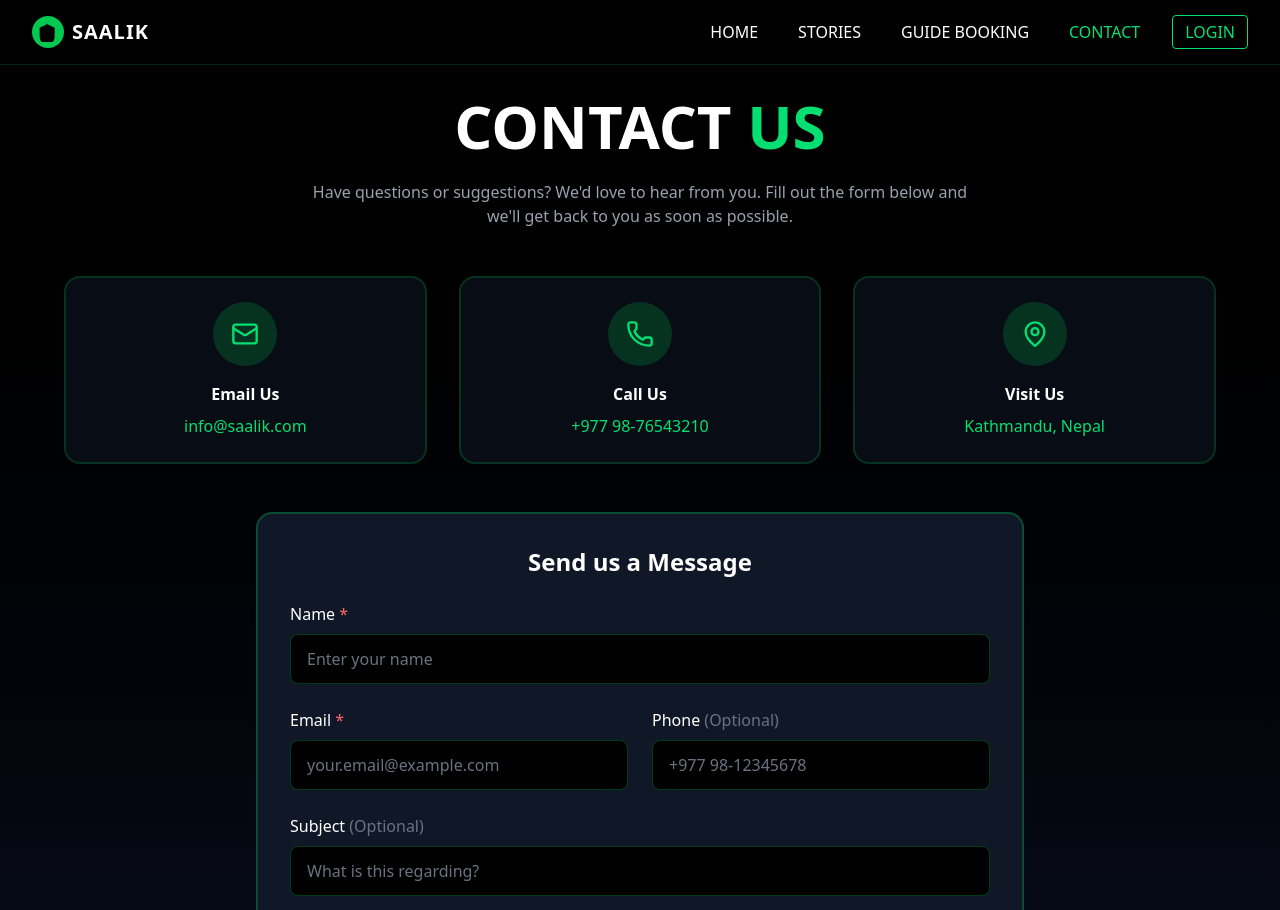
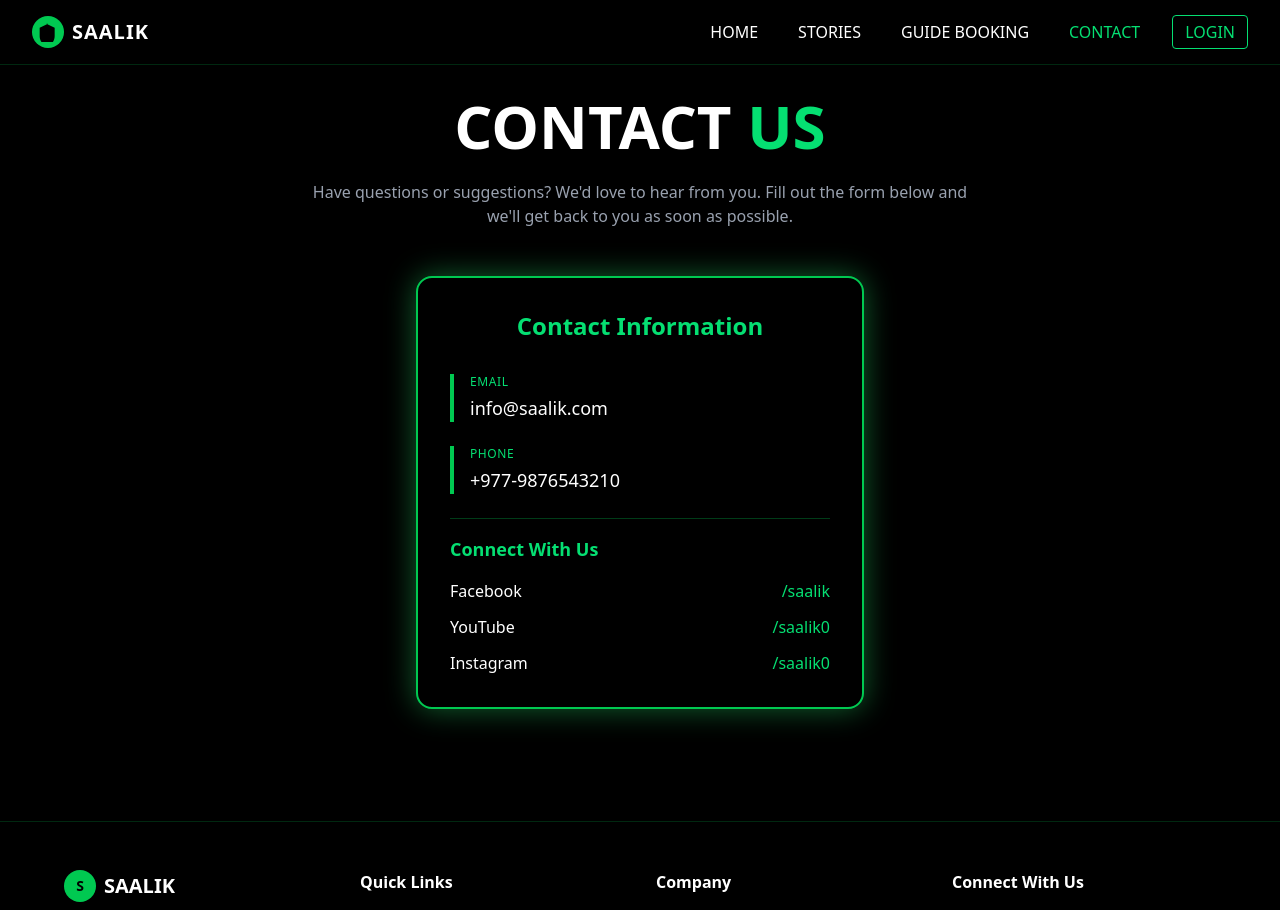
Before and after one commit to Suraj24-stack/Saalik, a React (Vite) app in the folder saalik-platform/: page /contact in a window 1280 px wide. Shown: the top 910 px of the page. Built offline with nearby package versions, Linux system fonts and the light colour scheme.

Commit message:
changing UI of contact page

```diff
--- a/saalik-platform/src/pages/ContactPage.jsx
+++ b/saalik-platform/src/pages/ContactPage.jsx
@@ -1,5 +1,4 @@
 import React, { useState } from 'react';
-import { Mail, Phone, MapPin } from 'lucide-react';
 
 const ContactPage = () => {
   const [formData, setFormData] = useState({
@@ -24,7 +23,7 @@ const ContactPage = () => {
   };
 
   return (
-    <div className="min-h-screen bg-gradient-to-b from-black to-gray-900 pt-24 pb-16 px-4">
+    <div className="min-h-screen bg-black pt-24 pb-16 px-4">
       <div className="max-w-6xl mx-auto">
         <h1 className="text-4xl md:text-6xl font-bold text-center mb-6">
           <span className="text-white">CONTACT </span>
@@ -36,120 +35,43 @@ const ContactPage = () => {
           Fill out the form below and we'll get back to you as soon as possible.
         </p>
 
-        {/* Contact Info Cards */}
-        <div className="grid md:grid-cols-3 gap-8 mb-12">
-          <div className="bg-gray-900/50 rounded-2xl p-6 border-2 border-green-500/20 hover:border-green-500/40 transition-all text-center">
-            <div className="w-16 h-16 bg-green-500/20 rounded-full flex items-center justify-center mx-auto mb-4">
-              <Mail className="text-green-400" size={28} />
-            </div>
-            <h3 className="text-white font-bold mb-2">Email Us</h3>
-            <a href="mailto:info@saalik.com" className="text-green-400 hover:text-green-300 transition-colors">
+        <div className="max-w-md mx-auto mb-12">
+          <div className="bg-black rounded-2xl p-8 border-2 border-green-500 shadow-[0_0_30px_rgba(34,197,94,0.5)]">
+            <h2 className="text-2xl font-bold text-green-400 mb-8 text-center">Contact Information</h2>
+
+            <div className="space-y-6">
+              <div className="border-l-4 border-green-500 pl-4">
+                <div className="text-green-400 text-xs uppercase tracking-wider mb-1">EMAIL</div>
+                <a href="mailto:info@saalik.com" className="text-white text-lg hover:text-green-400 transition-colors">
                   info@saalik.com
                 </a>
               </div>
 
-          <div className="bg-gray-900/50 rounded-2xl p-6 border-2 border-green-500/20 hover:border-green-500/40 transition-all text-center">
-            <div className="w-16 h-16 bg-green-500/20 rounded-full flex items-center justify-center mx-auto mb-4">
-              <Phone className="text-green-400" size={28} />
-            </div>
-            <h3 className="text-white font-bold mb-2">Call Us</h3>
-            <a href="tel:+9779876543210" className="text-green-400 hover:text-green-300 transition-colors">
-              +977 98-76543210
+              <div className="border-l-4 border-green-500 pl-4">
+                <div className="text-green-400 text-xs uppercase tracking-wider mb-1">PHONE</div>
+                <a href="tel:+9779876543210" className="text-white text-lg hover:text-green-400 transition-colors">
+                  +977-9876543210
                 </a>
               </div>
 
-          <div className="bg-gray-900/50 rounded-2xl p-6 border-2 border-green-500/20 hover:border-green-500/40 transition-all text-center">
-            <div className="w-16 h-16 bg-green-500/20 rounded-full flex items-center justify-center mx-auto mb-4">
-              <MapPin className="text-green-400" size={28} />
+              <div className="pt-4 border-t border-green-500/30">
+                <div className="text-green-400 text-lg font-semibold mb-4">Connect With Us</div>
+                <div className="space-y-3">
+                  <div className="flex items-center justify-between">
+                    <span className="text-white">Facebook</span>
+                    <a href="#" className="text-green-400 hover:text-green-300 transition-colors">/saalik</a>
                   </div>
-            <h3 className="text-white font-bold mb-2">Visit Us</h3>
-            <p className="text-green-400">Kathmandu, Nepal</p>
+                  <div className="flex items-center justify-between">
+                    <span className="text-white">YouTube</span>
+                    <a href="#" className="text-green-400 hover:text-green-300 transition-colors">/saalik0</a>
+                  </div>
+                  <div className="flex items-center justify-between">
+                    <span className="text-white">Instagram</span>
+                    <a href="#" className="text-green-400 hover:text-green-300 transition-colors">/saalik0</a>
                   </div>
                 </div>
-
-        {/* Contact Form */}
-        <div className="max-w-3xl mx-auto">
-          <div className="bg-gray-900 rounded-2xl p-8 border-2 border-green-500/30">
-            <h2 className="text-2xl font-bold text-white mb-6 text-center">Send us a Message</h2>
-
-            <form onSubmit={handleSubmit} className="space-y-6">
-              <div>
-                <label className="block text-white mb-2 font-medium">
-                  Name <span className="text-red-400">*</span>
-                </label>
-                <input
-                  type="text"
-                  required
-                  value={formData.name}
-                  onChange={(e) => setFormData({...formData, name: e.target.value})}
-                  placeholder="Enter your name"
-                  className="w-full px-4 py-3 bg-black border border-green-500/30 rounded-lg text-white placeholder-gray-500 focus:border-green-400 outline-none"
-                />
-              </div>
-
-              <div className="grid md:grid-cols-2 gap-6">
-                <div>
-                  <label className="block text-white mb-2 font-medium">
-                    Email <span className="text-red-400">*</span>
-                  </label>
-                  <input
-                    type="email"
-                    required
-                    value={formData.email}
-                    onChange={(e) => setFormData({...formData, email: e.target.value})}
-                    placeholder="your.email@example.com"
-                    className="w-full px-4 py-3 bg-black border border-green-500/30 rounded-lg text-white placeholder-gray-500 focus:border-green-400 outline-none"
-                  />
-                </div>
-
-                <div>
-                  <label className="block text-white mb-2 font-medium">
-                    Phone <span className="text-gray-500">(Optional)</span>
-                  </label>
-                  <input
-                    type="tel"
-                    value={formData.phone}
-                    onChange={(e) => setFormData({...formData, phone: e.target.value})}
-                    placeholder="+977 98-12345678"
-                    className="w-full px-4 py-3 bg-black border border-green-500/30 rounded-lg text-white placeholder-gray-500 focus:border-green-400 outline-none"
-                  />
               </div>
             </div>
-
-              <div>
-                <label className="block text-white mb-2 font-medium">
-                  Subject <span className="text-gray-500">(Optional)</span>
-                </label>
-                <input
-                  type="text"
-                  value={formData.subject}
-                  onChange={(e) => setFormData({...formData, subject: e.target.value})}
-                  placeholder="What is this regarding?"
-                  className="w-full px-4 py-3 bg-black border border-green-500/30 rounded-lg text-white placeholder-gray-500 focus:border-green-400 outline-none"
-                />
-              </div>
-
-              <div>
-                <label className="block text-white mb-2 font-medium">
-                  Message <span className="text-red-400">*</span>
-                </label>
-                <textarea
-                  rows={6}
-                  required
-                  value={formData.message}
-                  onChange={(e) => setFormData({...formData, message: e.target.value})}
-                  placeholder="Write your message here..."
-                  className="w-full px-4 py-3 bg-black border border-green-500/30 rounded-lg text-white placeholder-gray-500 focus:border-green-400 outline-none resize-none"
-                />
-              </div>
-
-              <button
-                type="submit"
-                className="w-full bg-green-500 hover:bg-green-400 text-black font-bold py-3 rounded-lg transition-all hover:scale-105"
-              >
-                Send Message
-              </button>
-            </form>
           </div>
         </div>
       </div>
```
Also changed, not shown: saalik-platform/src/App.jsx (line endings or trailing spaces). Lines whose indentation alone changed are shown as unchanged.
